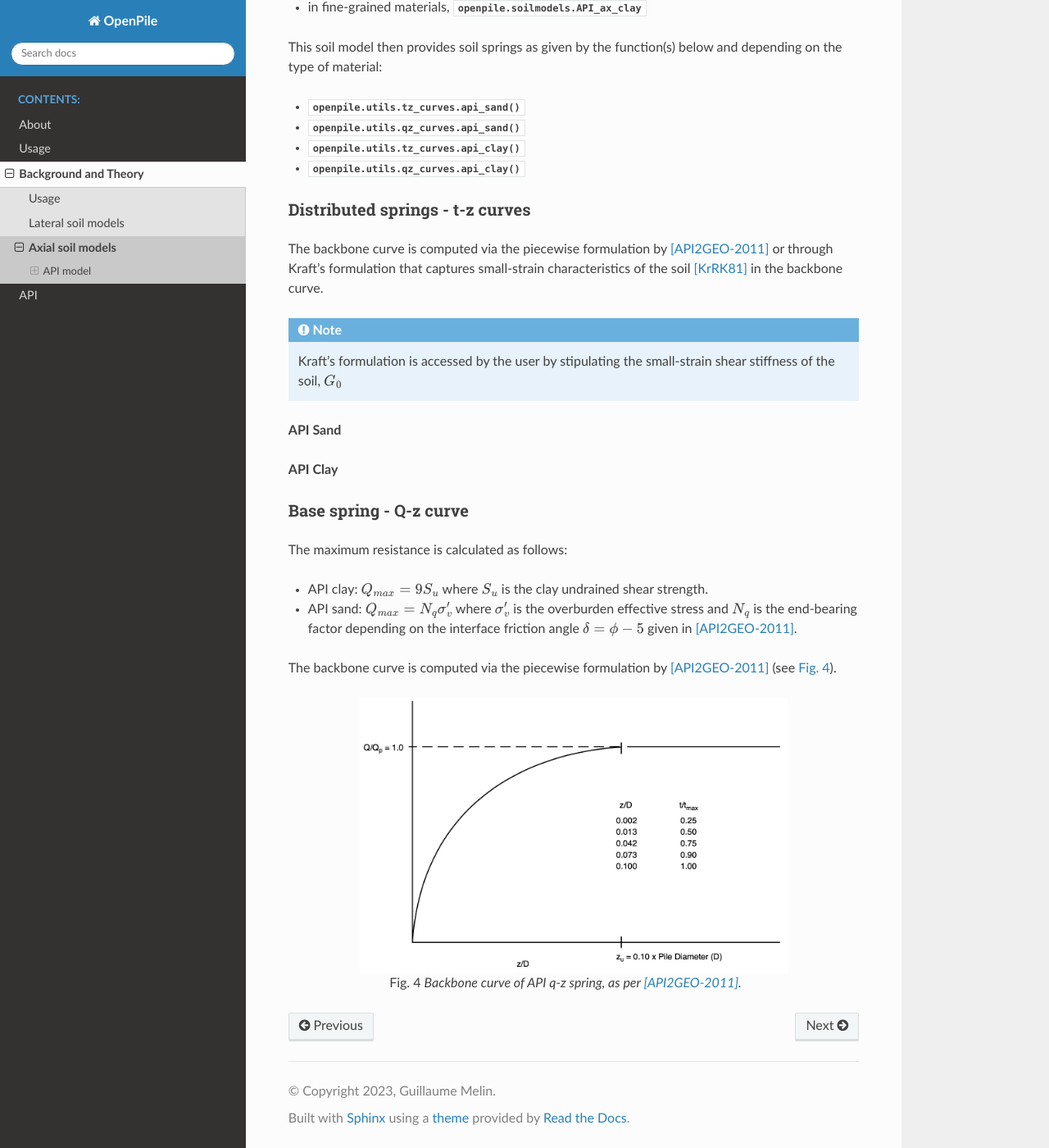
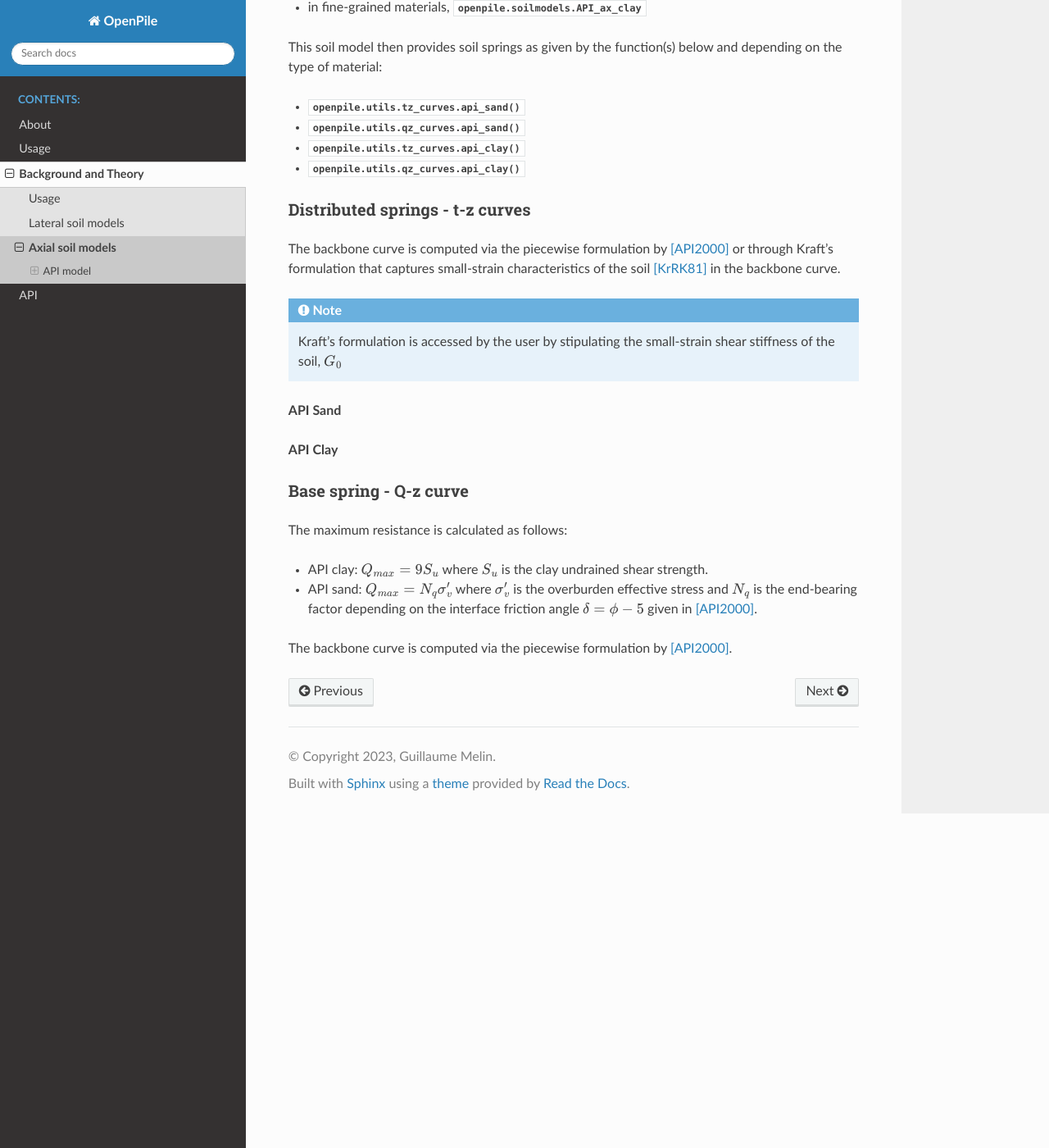
Before and after one commit to TchilDill/openpile, a Sphinx documentation site: the page built from docs/source/axialsoilmodels.rst, in a window 1280 px wide and 1400 px high, scrolled down 460 px. Shown: the whole window at 82% size. Built offline with Sphinx 7.4.7 and the Read the Docs theme 2.0.0, drawn with Linux system fonts in a browser that asks for light colours; the version number could not be read and is left out.

Commit message:
change API reference in doc

```diff
--- a/docs/source/axialsoilmodels.rst
+++ b/docs/source/axialsoilmodels.rst
@@ -29,7 +29,7 @@ Distributed springs - t-z curves
 ^^^^^^^^^^^^^^^^^^^^^^^^^^^^^^^^
 
 The backbone curve is computed via the piecewise formulation
-by [API2GEO-2011]_ or through
+by [API2000]_ or through
 Kraft's formulation that captures small-strain
 characteristics of the soil [KrRK81]_ in the backbone curve.
 
@@ -52,16 +52,8 @@ The maximum resistance is calculated as follows:
   where :math:`S_u` is the clay undrained shear strength.
 * API sand: :math:`Q_{max} = N_q \sigma^\prime_v`
   where :math:`\sigma^\prime_v` is the overburden effective stress and :math:`N_q` is
-  the end-bearing factor depending on the interface friction angle :math:`\delta = \phi - 5` given in [API2GEO-2011]_.
+  the end-bearing factor depending on the interface friction angle :math:`\delta = \phi - 5` given in [API2000]_.
 
 
 The backbone curve is computed via the piecewise formulation
-by [API2GEO-2011]_ (see :numref:`qz_API_example_figure`).
-
-
-.. figure:: _static/plots/API_Qz_curve.png
-    :align: center
-    :width: 75%
-    :name: qz_API_example_figure
-
-    Backbone curve of API q-z spring, as per [API2GEO-2011]_.
+by [API2000]_.
--- a/docs/source/introsoilmodels.rst
+++ b/docs/source/introsoilmodels.rst
@@ -30,8 +30,8 @@ Please refer to the :ref:`ApplicationProgrammingInterface` for more details and
     San Francisco, October 1-5, pp. 174-191.
 .. [DNV-RP-C212] DNVGL RP-C212. *Recommended Practice, Geotechnical design*.
     Edition 2019-09 - Amended 2021-09.
-.. [API2GEO-2011] API, April 2011. *Geotechnical and Foundation Design Considerations,
-    ANSI/API Recommended Practice 2GEO*, First Edition, American Petroleum Institute.
+.. [API2000] API, December 2000. *Recommended Practice for Planning, Designing, and Constructing
+    Fixed Offshore Platforms - Working Stress Design (RP 2A-WSD)*, Twenty-First Edition.
 .. [Matl70] Matlock, H. (1970). *Correlations for Design of Laterally Loaded Piles in Soft Clay*.
     Offshore Technology Conference Proceedings, Paper No. OTC 1204, Houston, Texas.
 .. [BaCA06] Battacharya,  S.,  Carrington,  T.  M.  and  Aldridge,  T.  R.  (2006),
--- a/docs/source/lateralsoilmodels.rst
+++ b/docs/source/lateralsoilmodels.rst
@@ -31,7 +31,7 @@ p-y formulation
 ^^^^^^^^^^^^^^^
 
 The API sand formulation is presented in both the API and DNVGL standards,
-see, [DNV-RP-C212]_ and [API2GEO-2011]_.
+see, [DNV-RP-C212]_ and [API2000]_.
 
 Granular soils are modelled by the sand p-y model as described
 with the following backbone formula:
@@ -135,7 +135,7 @@ This soil model provides soil springs as given by the function(s):
 * :py:func:`openpile.utils.py_curves.api_clay`
 
 The p-y clay formulation is presented in both the API and DNVGL standards,
-see [DNV-RP-C212]_ and [API2GEO-2011]_.
+see [DNV-RP-C212]_ and [API2000]_.
 
 
 .. note::
```
Also changed, not shown: 1 other file.
